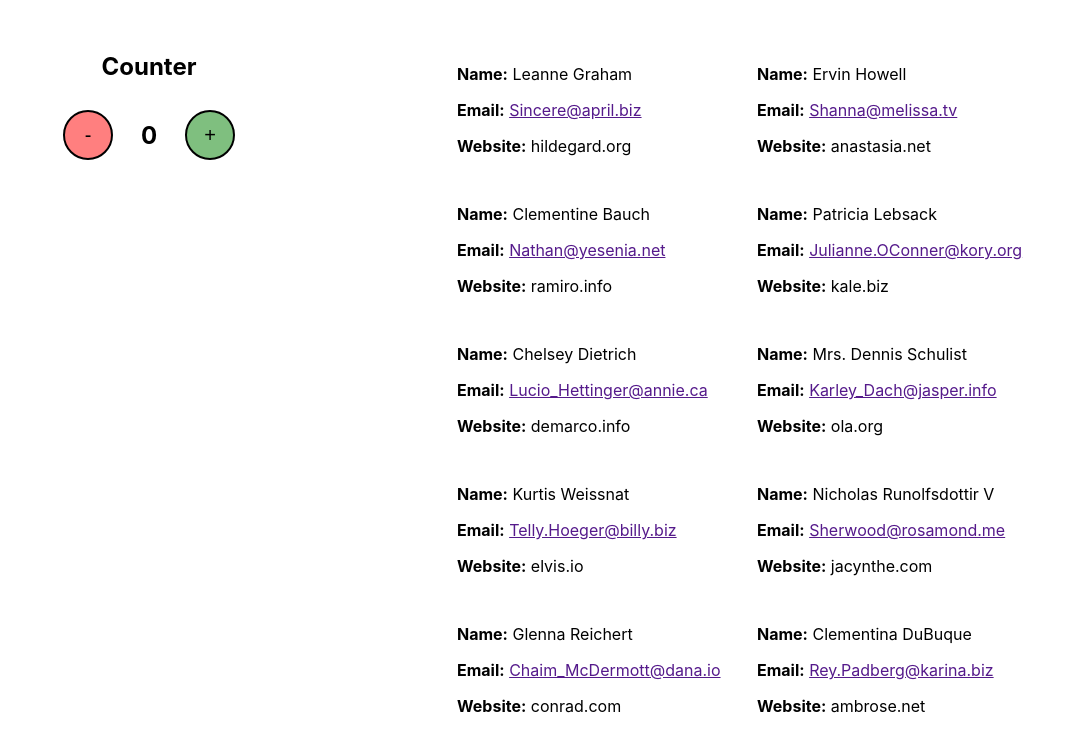
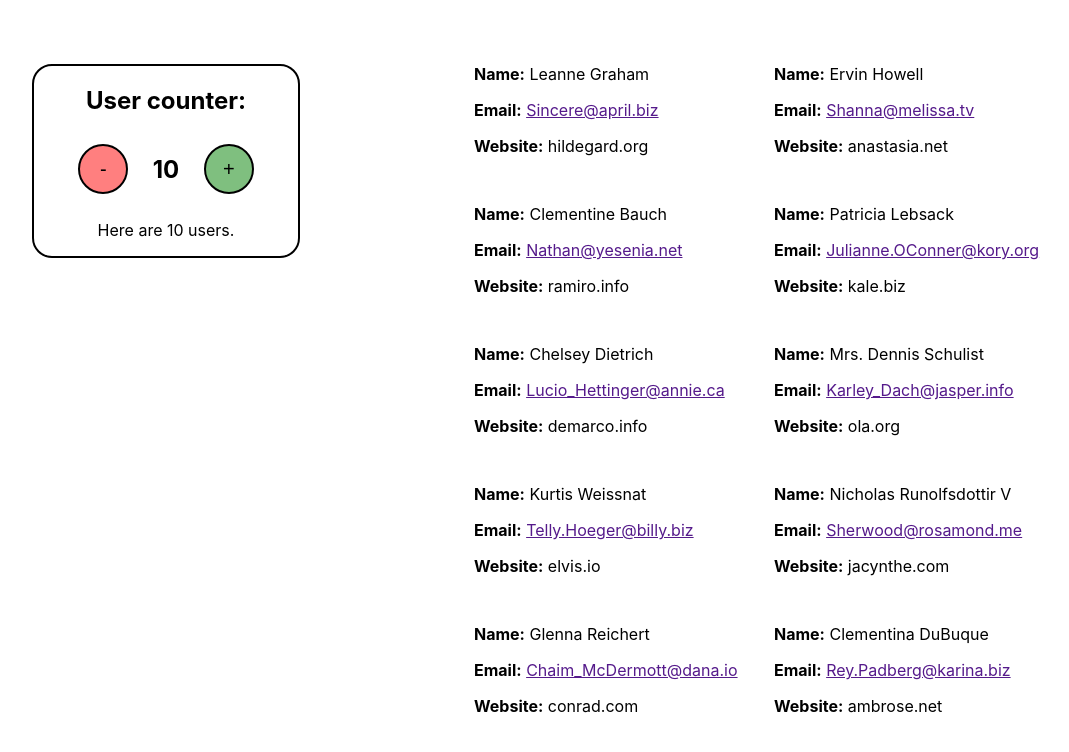
Before and after one commit to pauline-wim/react-chapitre02-users, a React (Create React App) app: page / in a window 1280 px wide. Shown: the top 752 px of the page, without its empty margins (71-1140 px from the left). Built offline with nearby package versions, Linux system fonts and the light colour scheme.

Commit message:
tweaking CSS

```diff
--- a/src/App.css
+++ b/src/App.css
@@ -25,7 +25,16 @@ span {
 
 /* COUNTER */
 
-h1 {
+.counter {
+  border: 2px solid black;
+  border-radius: 20px;
+  height: fit-content;
+  padding: 0 2rem;
+  margin: 2rem 0;
+}
+
+h1,
+.counter p {
   text-align: center;
 }
 
--- a/src/App.js
+++ b/src/App.js
@@ -12,7 +12,7 @@ class App extends React.Component {
 
 		this.state = {
       Users,
-      count: 0,
+      count: 10,
     };
 
     this.substract = this.substract.bind(this);
@@ -35,15 +35,17 @@ class App extends React.Component {
     return (
       <main>
         <section className="counter">
-          <h1>Counter</h1>
+          <h1>User counter:</h1>
           <Counter
             count={this.state.count}
             substract={this.substract}
             increment={this.increment}
           />
+          <p>Here are {this.state.count} users.</p>
         </section>
         <section className="user-info">
-          {this.state.Users.map((user) => {
+          {this.state.Users.map((user, index) => {
+            index = this.setState.count
             return (
               <UserInfo
                 key={user.id}
```
Lines whose indentation alone changed are shown as unchanged.
